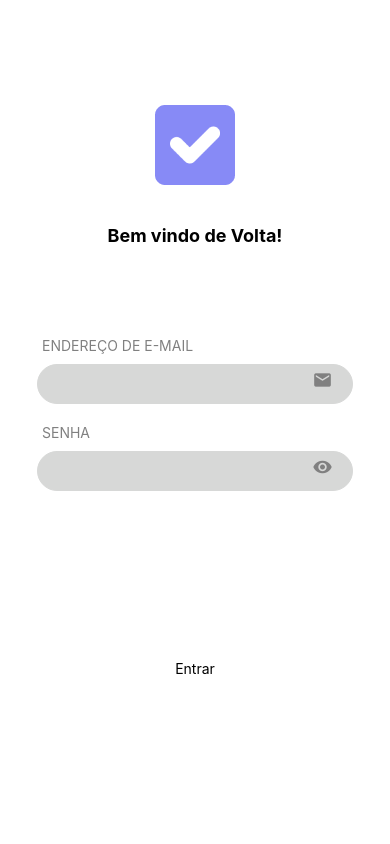
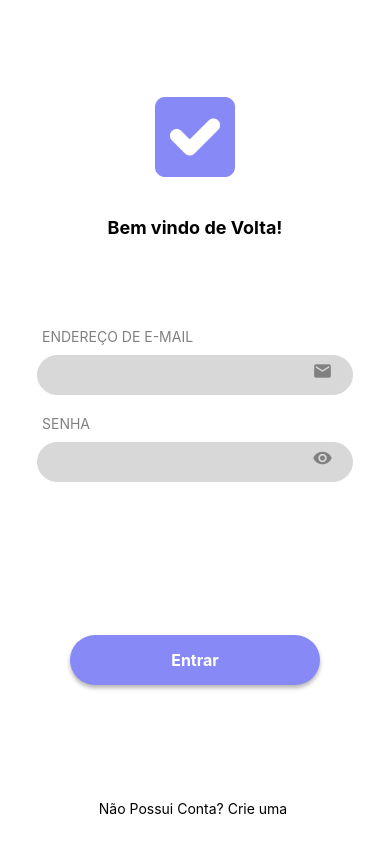
Before and after one commit to jose-kauan-pereira00/todo-native, a React Native app: screen / in a window 390 px wide. Built offline with nearby package versions, Linux system fonts and the light colour scheme.

Commit message:
Update: quase fuin

```diff
--- a/src/pages/login/index.tsx
+++ b/src/pages/login/index.tsx
@@ -41,9 +41,10 @@ export default function Login(){
 
             <View style={style.boxBottom}>
                 <TouchableOpacity style={style.button}>
-                    <Text>Entrar</Text>
+                    <Text style={style.textBotton}>Entrar</Text>
                 </TouchableOpacity>
             </View>
+            <Text style={style.textoConta}>Não Possui Conta? Crie uma </Text>
        </View>
     )
 }
--- a/src/pages/login/style.ts
+++ b/src/pages/login/style.ts
@@ -24,8 +24,7 @@ export const style = StyleSheet.create({
         width: '100%',
         height: Dimensions.get('window').height/3,
         alignItems: 'center',
-        justifyContent: 'center'
-    },
+        justifyContent: 'center'    },
 
     logo:{
         width: 80,
@@ -61,6 +60,27 @@ export const style = StyleSheet.create({
         width: '90%'
     },
     button:{
+        width: 250,
+        height: 50,
+        alignItems: 'center',
+        justifyContent: 'center',
+        backgroundColor: themes.colors.primary,
+        borderRadius: 40,
+        shadowColor: '#000',
+        shadowOffset: {
+            width: 0,
+            height: 3
+        },
+        shadowOpacity: 0.29,
+        shadowRadius: 4.65,
+        elevation: 7
+    },
+    textBotton:{
+        fontSize: 16,
+        color: 'white',
+        fontWeight: 'bold'
+    },
+    textoConta:{
 
     }
 }
```
